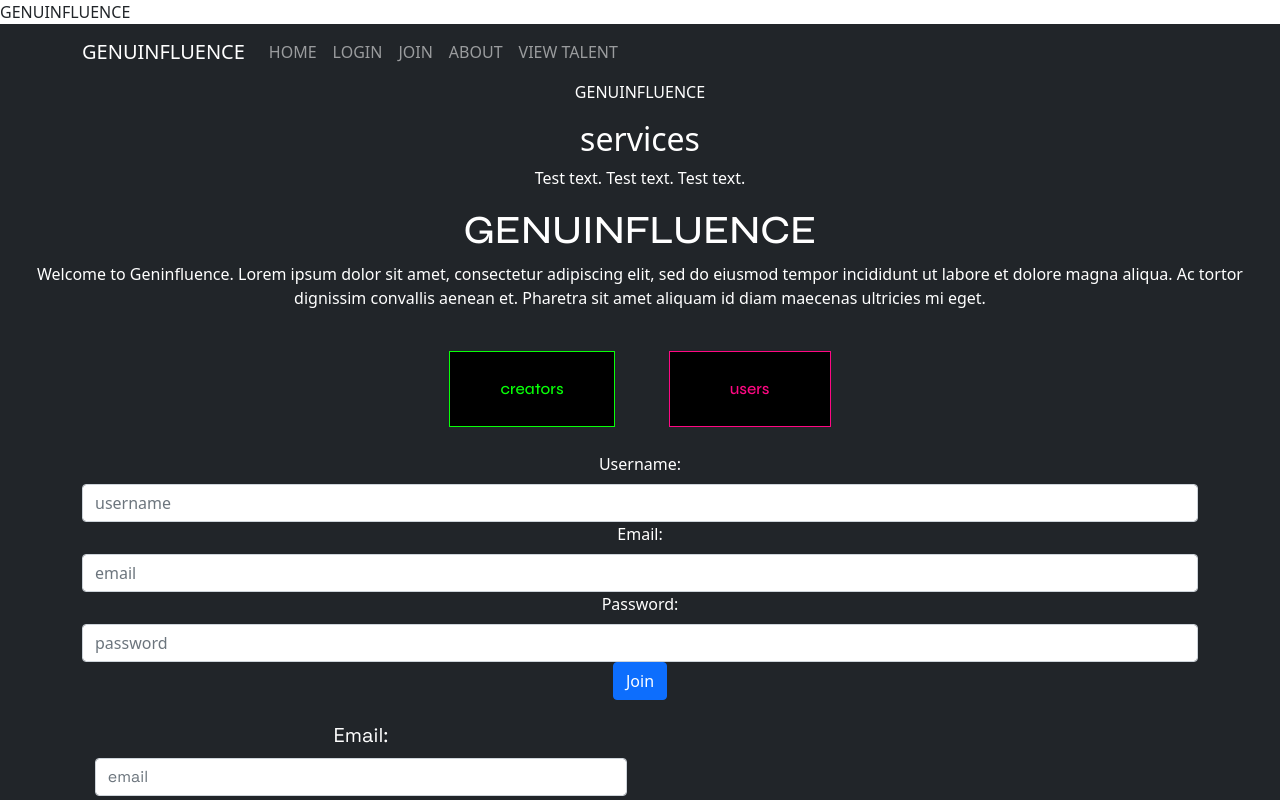
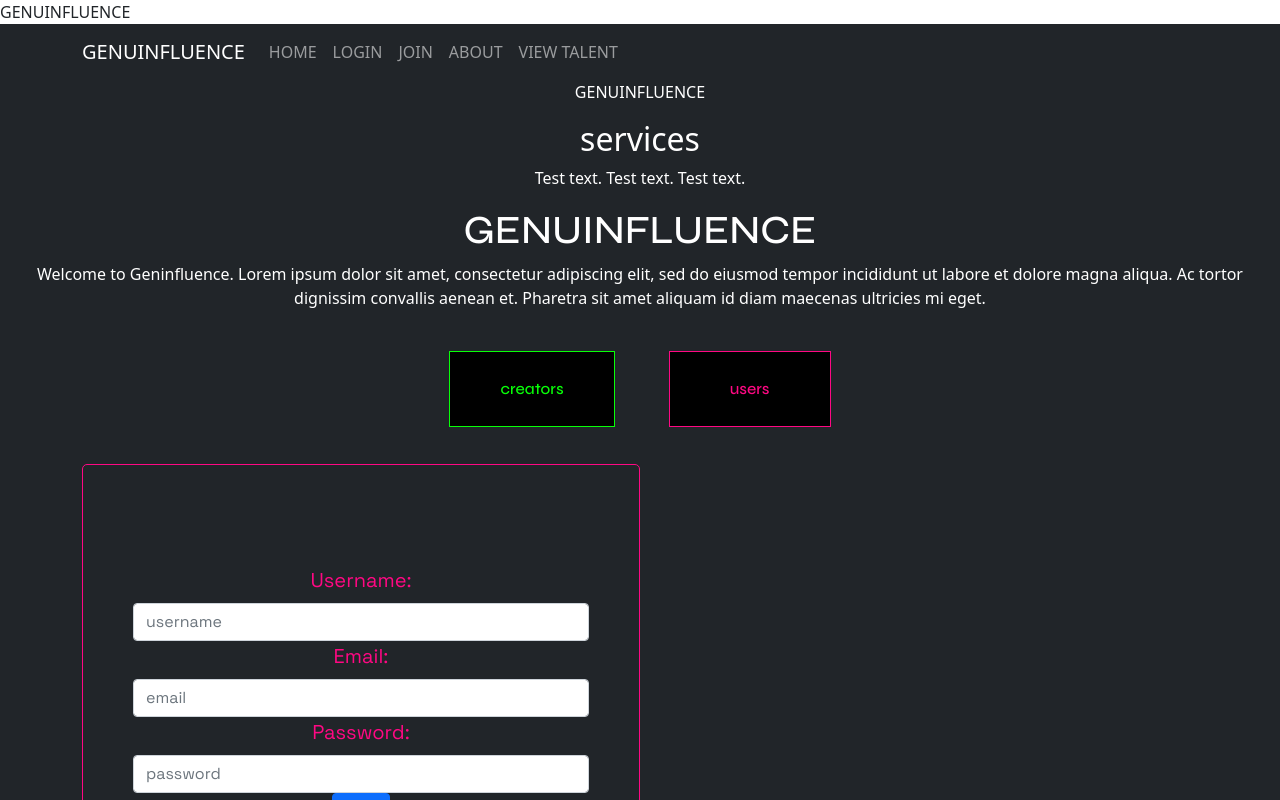
Before and after one commit to elizparisi/genuinfluence, a React (Create React App) app: page / in a window 1280 px wide. Shown: the top 800 px of the page. Built offline with nearby package versions, Linux system fonts and the light colour scheme.

Commit message:
style signUpForm

```diff
--- a/src/index.css
+++ b/src/index.css
@@ -71,3 +71,18 @@
     border-radius: .25rem;
     transition: color .15s ease-in-out,background-color .15s ease-in-out,border-color .15s ease-in-out,box-shadow .15s ease-in-out; */
 }
+
+.signup-form {
+  font-family: 'Space Grotesk';
+  display: block;
+  width: 50%;
+  padding: .5rem .8rem .5rem .8rem;
+  margin: .9vw 0 ;
+  border: 0;
+  border-radius: 5px;
+  font-size: 20px;
+  text-align: center;
+  color: #FF0883;
+  border: 1px solid;
+  padding: 100px 50px;
+}
```
